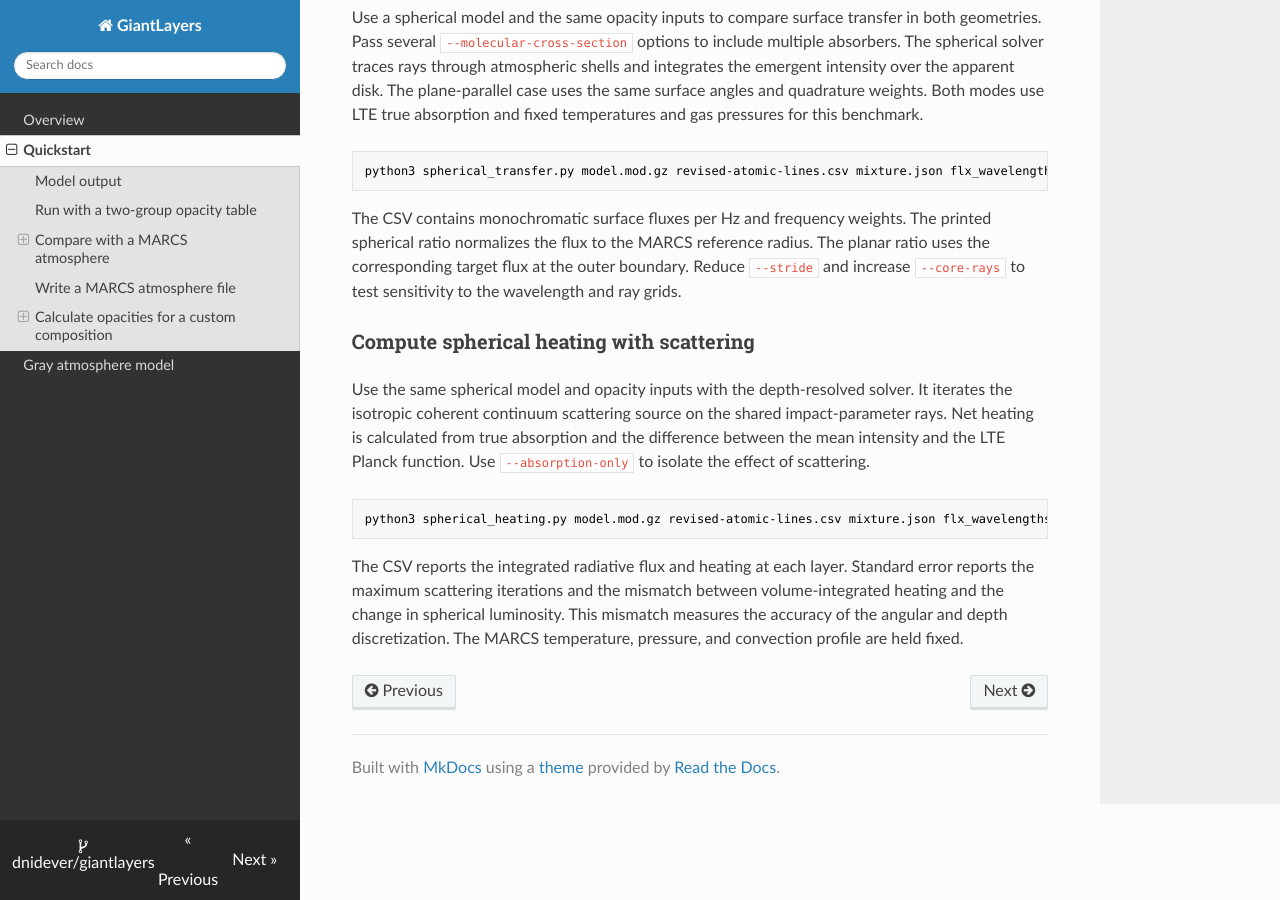
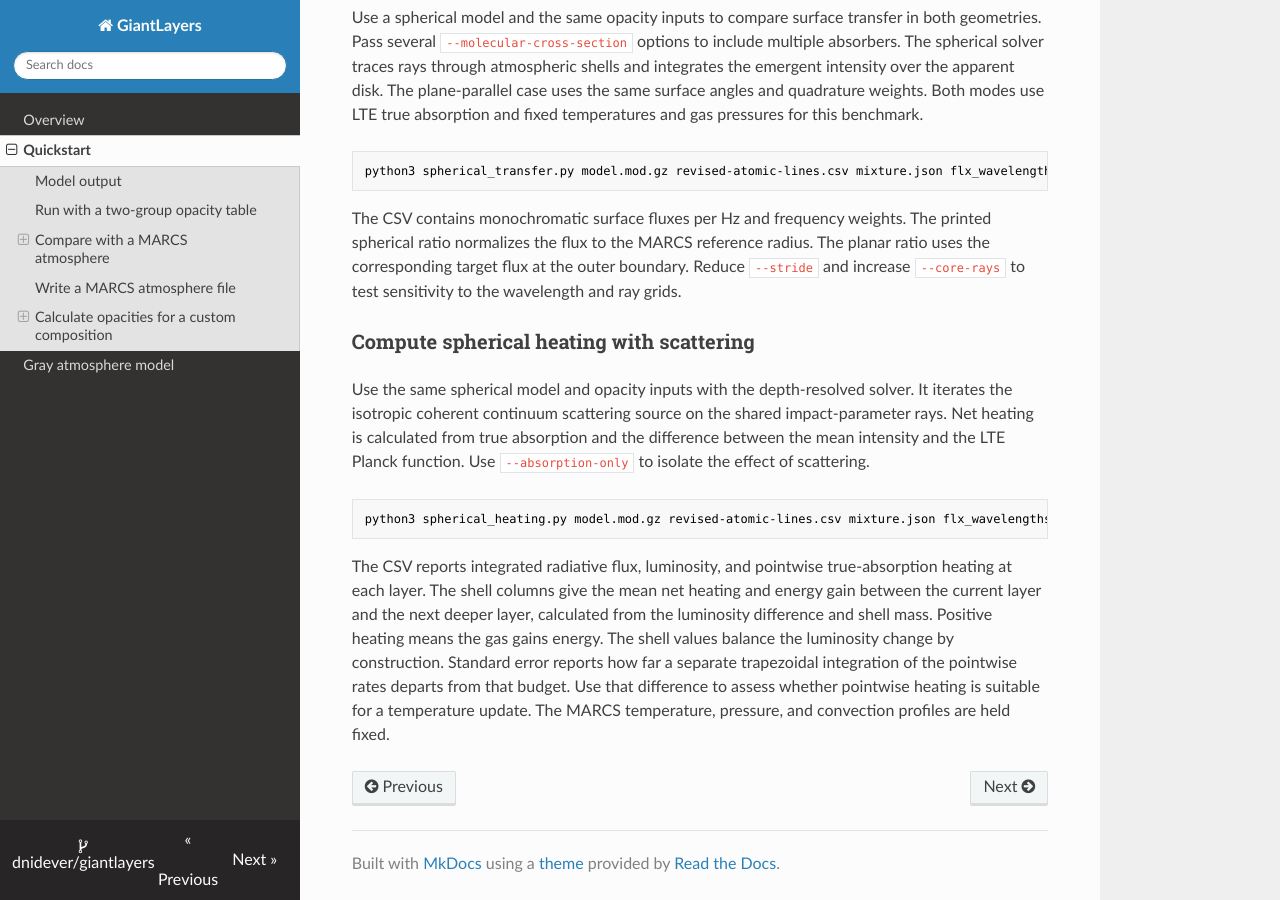
Before and after one commit to dnidever/giantlayers, an MkDocs documentation site: the page built from docs/quickstart.md, in a window 1280 px wide and 900 px high, scrolled down 5780 px. Built offline with MkDocs 1.6.1, drawn with Linux system fonts in a browser that asks for light colours; nearby versions of some CDN libraries.

Commit message:
Explain pointwise and shell-averaged spherical heating

````diff
--- a/docs/quickstart.md
+++ b/docs/quickstart.md
@@ -191,4 +191,4 @@ Use the same spherical model and opacity inputs with the depth-resolved solver.
 python3 spherical_heating.py model.mod.gz revised-atomic-lines.csv mixture.json flx_wavelengths.vac.gz --stride 100 --core-rays 24 --molecular-cross-section tio.json.gz > spherical-heating.csv
 ```
 
-The CSV reports the integrated radiative flux and heating at each layer. Standard error reports the maximum scattering iterations and the mismatch between volume-integrated heating and the change in spherical luminosity. This mismatch measures the accuracy of the angular and depth discretization. The MARCS temperature, pressure, and convection profile are held fixed.
+The CSV reports integrated radiative flux, luminosity, and pointwise true-absorption heating at each layer. The shell columns give the mean net heating and energy gain between the current layer and the next deeper layer, calculated from the luminosity difference and shell mass. Positive heating means the gas gains energy. The shell values balance the luminosity change by construction. Standard error reports how far a separate trapezoidal integration of the pointwise rates departs from that budget. Use that difference to assess whether pointwise heating is suitable for a temperature update. The MARCS temperature, pressure, and convection profiles are held fixed.
````
